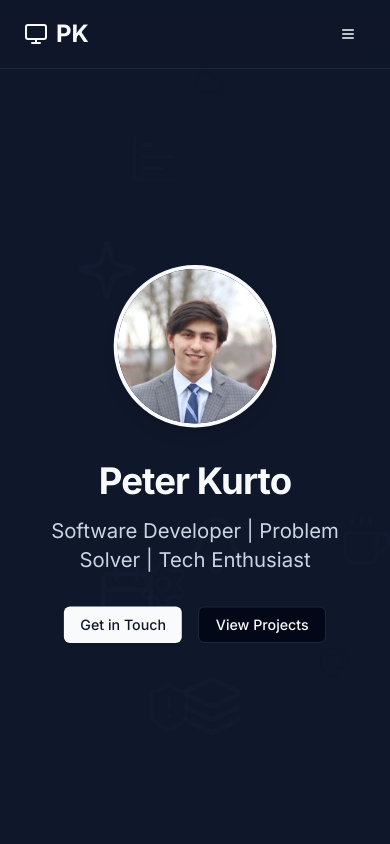
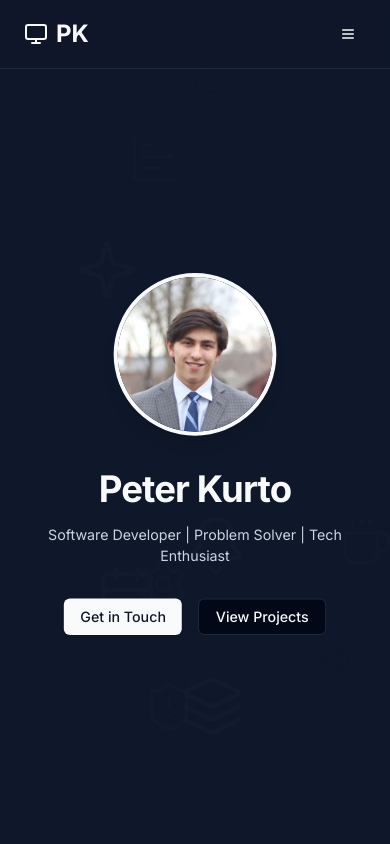
Before and after one commit to pkurto16/portfolio-site, a Next.js app: page / in a window 390 px wide. Shown: the top 844 px of the page. Built offline with nearby package versions, Linux system fonts and the light colour scheme.

Commit message:
Adjust text responsiveness

```diff
--- a/src/app/components/Hero.tsx
+++ b/src/app/components/Hero.tsx
@@ -24,14 +24,14 @@ export function Hero() {
                     </Avatar>
                 </motion.div>
                 <motion.div
-                    initial={{ y: 20, opacity: 0 }}
-                    animate={{ y: 0, opacity: 1 }}
-                    transition={{ delay: 0.3, duration: 0.7, ease: "easeOut" }}
+                    initial={{y: 20, opacity: 0}}
+                    animate={{y: 0, opacity: 1}}
+                    transition={{delay: 0.3, duration: 0.7, ease: "easeOut"}}
                 >
                     <h1 className="text-4xl md:text-6xl font-bold mb-4 tracking-tight">
                         <span className="text-primary">Peter Kurto</span>
                     </h1>
-                    <p className="text-xl md:text-2xl mb-8 text-slate-300 max-w-2xl mx-auto">
+                    <p className="text-sm sm:text-2xl md mb-8 text-slate-300 max-w-[90%] mx-auto">
                         Software Developer | Problem Solver | Tech Enthusiast
                     </p>
                     <div className="flex justify-center space-x-4">
```
